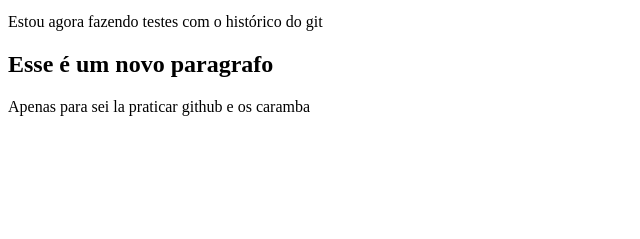
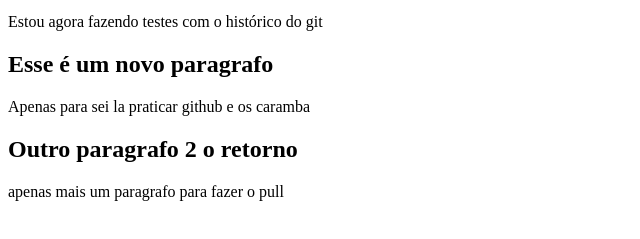
Before and after one commit to Robertb-dev/projeto2, a plain HTML site: page teste2.html in a window 1280 px wide. Shown: the part 101-340 px from the top of the page, without its empty margins (0-640 px from the left). Drawn offline with Linux system fonts and the light colour scheme.

Commit message:
Update teste2.html
paragrafo pull

```diff
--- a/teste2.html
+++ b/teste2.html
@@ -12,5 +12,8 @@
 <h2>Esse é um novo paragrafo</h2>
 <p>Apenas para sei la praticar github e os caramba</p>
 
+<h2>Outro paragrafo 2 o retorno</h2>
+<p>apenas mais um paragrafo para fazer o pull</p>
+
 </body>
 </html>
```
